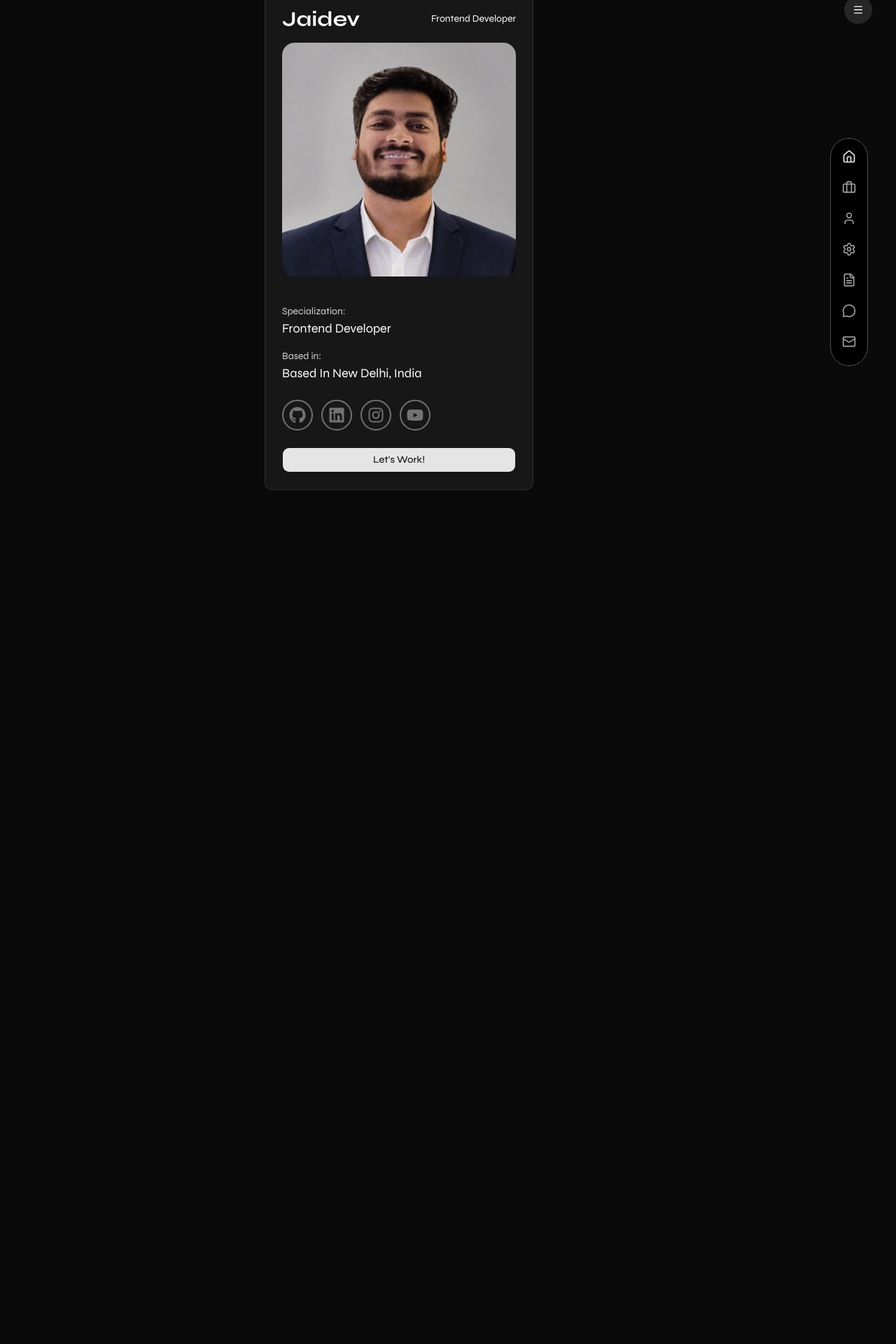
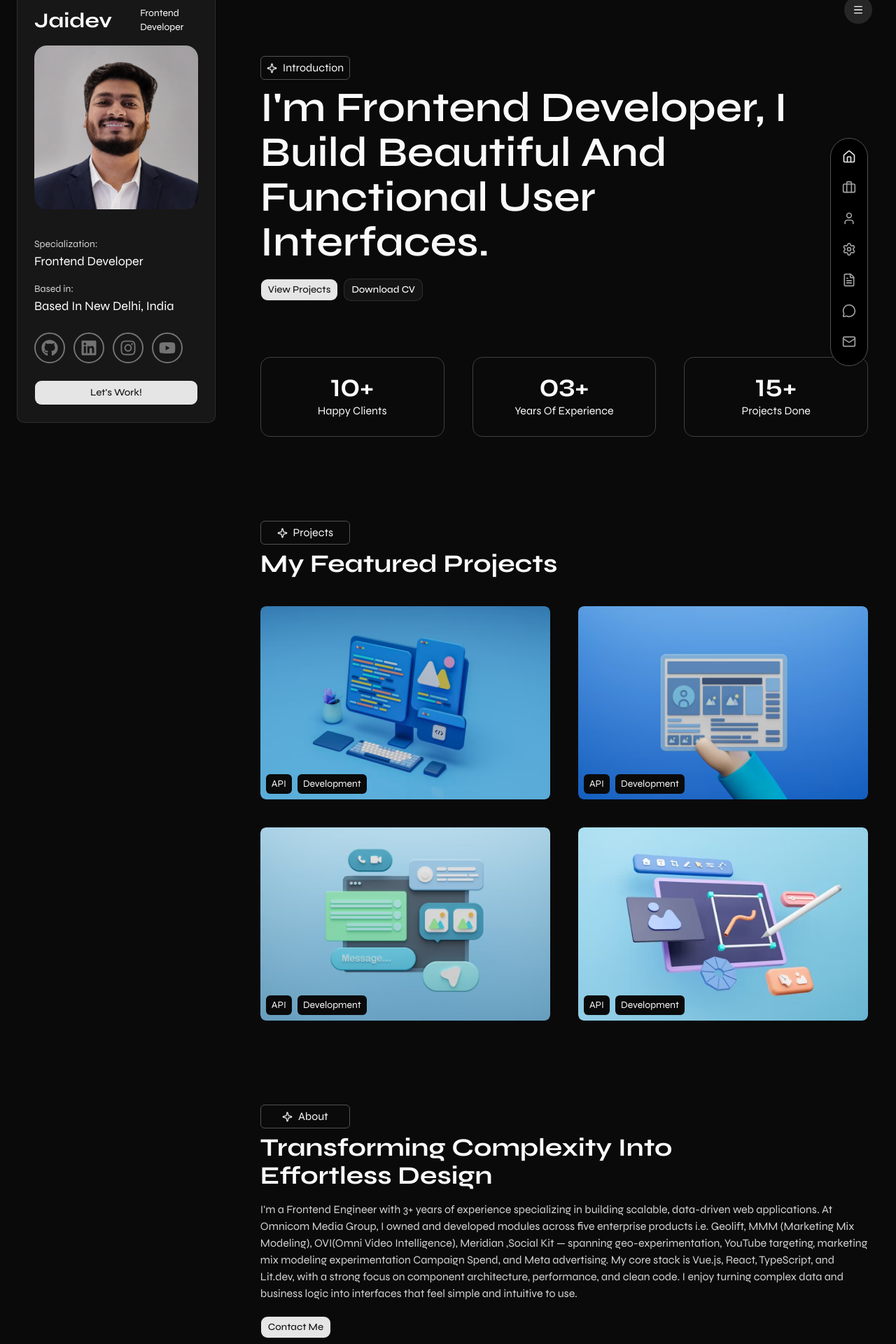
Before and after one commit to Jaidev-Singh-JD/personal-portfolio, a React (Vite) app: page / in a window 1280 px wide. Shown: the part 40-1960 px from the top of the page at 70% size. Built offline with nearby package versions, Linux system fonts and the light colour scheme.

Commit message:
Add motion library and implement animated components for Home, About, Stats, and Projects sections

```diff
--- a/package.json
+++ b/package.json
@@ -15,6 +15,7 @@
     "class-variance-authority": "^0.7.1",
     "clsx": "^2.1.1",
     "lucide-react": "^1.21.0",
+    "motion": "^12.41.0",
     "radix-ui": "^1.6.0",
     "react": "^19.2.6",
     "react-dom": "^19.2.6",
--- a/src/App.tsx
+++ b/src/App.tsx
@@ -3,12 +3,26 @@
  * @license Apache-2.0
  */
 
-import {Button} from '@/components/ui/button';
+/**
+ * Node modules
+ */
+import {useEffect} from 'react';
+
+/**
+ * Components
+ */
+import {Home} from '@/components/Home';
+import { Stats } from '@/components/Stats';
+import { Projects } from '@/components/Projects';
+import {About} from './components/About'
 
 export const App = () => {
   return (
-    <div className="h-[300vh]">
-      <Button>Hello World</Button>
-    </div>
+    <main className='flex flex-col container mx-auto p-10 max-w-4xl lg:pr-10 lg:pl-0 lg:max-w-6xl'>
+      <Home />
+      <Stats />
+      <Projects/>
+      <About/>
+    </main>
   );
-}
+};
--- /dev/null
+++ b/src/components/About.tsx
@@ -0,0 +1,57 @@
+/**
+ * @copyright 2026 Jaidev Singh
+ * @license Apache-2.0
+ */
+/**
+ * Node modules
+ */
+import { motion } from 'motion/react';
+
+/**
+ * Custom modules
+ */
+import { fadeUp, staggerContainer } from '@/lib/animation';
+
+/**
+ * Components
+ */
+import { SectionHeader } from '@/components/SectionHeader';
+import { Button } from '@/components/ui/button';
+
+export const About = () => {
+  return (
+    <motion.section
+      initial='hidden'
+      whileInView='visible'
+      viewport={{ once: true, amount: 0.3 }}
+      variants={staggerContainer(0)}
+      className='mt-30 scroll-mt-10'
+      id='about'
+    >
+      <SectionHeader
+        subtitle='About'
+        title='Transforming complexity into effortless design'
+      ></SectionHeader>
+      <motion.p
+        variants={fadeUp}
+        className='mt-4 text-neutral-300'
+      >
+        I'm a Frontend Engineer with 3+ years of experience specializing in
+        building scalable, data-driven web applications. At Omnicom Media Group,
+        I owned and developed modules across five enterprise products i.e.
+        Geolift, MMM (Marketing Mix Modeling), OVI(Omni Video Intelligence),
+        Meridian ,Social Kit — spanning geo-experimentation, YouTube targeting,
+        marketing mix modeling experimentation Campaign Spend, and Meta advertising. My core stack is Vue.js,
+        React, TypeScript, and Lit.dev, with a strong focus on component
+        architecture, performance, and clean code. I enjoy turning complex data
+        and business logic into interfaces that feel simple and intuitive to
+        use.
+      </motion.p>
+      <motion.div
+      variants={fadeUp}
+      transition={{delay:0.2}}>
+        <Button className='mt-5'>Contact Me</Button>
+      </motion.div>
+    </motion.section>
+  );
+};
--- /dev/null
+++ b/src/components/Home.tsx
@@ -0,0 +1,62 @@
+/**
+ * @copyright 2026 Jaidev Singh
+ * @license Apache-2.0
+ */
+/**
+ * Node modules
+ */
+import { motion } from 'motion/react';
+
+/**
+ * Custom modules
+ */
+import { fadeUp, staggerContainer } from '@/lib/animation';
+
+/**
+ * Components
+ */
+import { Button } from '@/components/ui/button';
+
+/**
+ * Assets
+ */
+import { SparkleIcon } from 'lucide-react';
+
+export const Home = () => {
+  return (
+    <motion.section
+      initial='hidden'
+      whileInView='visible'
+      viewport={{ once: true, amount: 0.3 }}
+      variants={staggerContainer(0)}
+      className='pt-20'
+      id='home'
+    >
+      <motion.p
+        variants={fadeUp}
+        className='flex items-center justify-center py-1 gap-2 border border-neutral-600 rounded-sm w-32'
+      >
+        <SparkleIcon size={15} />
+        <span>Introduction</span>
+      </motion.p>
+
+      <motion.h1
+        variants={fadeUp}
+        className='text-4xl md:text-5xl lg:text-6xl font-semibold capitalize mt-2 max-w-3xl md:leading-16'
+      >
+        I'm <span className='text-primary'></span> Frontend Developer, I build
+        beautiful and functional user interfaces.
+      </motion.h1>
+
+      <motion.div
+        variants={fadeUp}
+        className='mt-5 flex gap-2'
+      >
+        <Button asChild>
+          <a href='#projects'>View Projects</a>
+        </Button>
+        <Button variant='outline'>Download CV</Button>
+      </motion.div>
+    </motion.section>
+  );
+};
--- /dev/null
+++ b/src/components/ProjectCard.tsx
@@ -0,0 +1,45 @@
+/**
+ * @copyright 2026 Jaidev Singh
+ * @license Apache-2.0
+ */
+/**
+ * Node modules
+ */
+import { motion } from 'motion/react';
+
+/**
+ * Custom modules
+ */
+import { fadeUp } from '@/lib/animation';
+
+/**
+ * Types
+ */
+import type { ProjectType } from '@/types';
+
+export const ProjectCard = ({
+  imgSrc,
+  projectLink,
+  tags,
+  title,
+}: ProjectType) => {
+  return (
+    <motion.div
+      variants={fadeUp}
+      className='relative'
+    >
+      <div className='overflow-hidden rounded-md'>
+        <img src={imgSrc} alt={title} className='rounded-md transition duration-500 hover:scale-115 w-full' />
+      </div>
+      <figure/>
+
+      <div className='absolute bottom-0 p-2 flex gap-2'>
+        {tags.map((tag, i) => (
+          <span key={i} className='bg-background hover:bg-primary hover:text-black py-1 px-2 rounded-sm text-sm cursor-pointer'>
+            {tag}
+          </span>
+        ))}
+      </div>
+    </motion.div>
+  );
+};
--- /dev/null
+++ b/src/components/Projects.tsx
@@ -0,0 +1,57 @@
+/**
+ * @copyright 2026 Jaidev Singh
+ * @license Apache-2.0
+ */
+/**
+ * Node modules
+ */
+import { motion } from 'motion/react';
+
+/**
+ * Custom modules
+ */
+import { staggerContainer } from '@/lib/animation';
+
+/**
+ * Components
+ */
+import { SectionHeader } from '@/components/SectionHeader';
+import { ProjectCard } from '@/components/ProjectCard';
+
+/**
+ * Constants
+ */
+import { projectsData } from '@/constants';
+
+export const Projects = () => {
+  return (
+    <motion.section
+      variants={staggerContainer(0)}
+      className='mt-30 scroll-mt-10'
+      id='projects'
+    >
+      <SectionHeader
+        subtitle='Projects'
+        title='My featured Projects'
+      />
+
+      <motion.div
+        className='grid md:grid-cols-2 gap-10 mt-10'
+        initial='hidden'
+        whileInView='visible'
+        viewport={{ once: true, amount: 0.3 }}
+        variants={staggerContainer(0.5)}
+      >
+        {projectsData.map((project, i) => (
+          <ProjectCard
+            key={i}
+            imgSrc={project.imgSrc}
+            projectLink={project.projectLink}
+            tags={project.tags}
+            title={project.title}
+          />
+        ))}
+      </motion.div>
+    </motion.section>
+  );
+};
--- /dev/null
+++ b/src/components/SectionHeader.tsx
@@ -0,0 +1,43 @@
+/**
+ * @copyright 2026 Jaidev Singh
+ * @license Apache-2.0
+ */
+/**
+ * Node modules
+ */
+import { motion } from 'motion/react';
+
+/**
+ * Custom modules
+ */
+import { fadeUp} from '@/lib/animation';
+
+/**
+ * Assets
+ */
+import { SparkleIcon } from 'lucide-react';
+
+export const SectionHeader = ({
+  title,
+  subtitle,
+}: {
+  title: string;
+  subtitle: string;
+}) => {
+  return (
+    <>
+      <motion.p
+        variants={fadeUp}
+        className='flex items-center justify-center py-1 gap-2 border border-neutral-600 rounded-sm w-32'
+      >
+        <SparkleIcon size={15} /> {subtitle}
+      </motion.p>
+      <motion.h2
+        variants={fadeUp}
+        className='text-4xl font-bold capitalize mt-2 md:max-w-3xl'
+      >
+        {title}
+      </motion.h2>
+    </>
+  );
+};
--- /dev/null
+++ b/src/components/Stats.tsx
@@ -0,0 +1,41 @@
+/**
+ * @copyright 2026 Jaidev Singh
+ * @license Apache-2.0
+ */
+/**
+ * Node modules
+ */
+import { motion } from 'motion/react';
+
+/**
+ * Custom modules
+ */
+import { fadeUp, staggerContainer } from '@/lib/animation';
+
+/**
+ * Constants
+ */
+import { statsData } from '@/constants';
+
+export const Stats = () => {
+  return (
+    <motion.section
+      initial='hidden'
+      whileInView='visible'
+      viewport={{ once: true, amount: 0.8 }}
+      variants={staggerContainer(0.6)}
+      className='grid grid-cols-1 sm:grid-cols-2 md:grid-cols-3 gap-10 mt-20'
+    >
+        {statsData.map((stats, i) => (
+          <motion.div
+            key={i}
+            variants={fadeUp}
+            className='border border-neutral-700 rounded-xl flex justify-center items-center flex-col py-6'
+          >
+            <p className='text-4xl capitalize font-bold lining-nums'>{stats.number}</p>
+            <p className=''>{stats.label}</p>
+          </motion.div>
+        ))}
+    </motion.section>
+  );
+};
--- a/src/constants/index.tsx
+++ b/src/constants/index.tsx
@@ -8,6 +8,8 @@
  */
 import type {
   LinksType,
+  StatsType,
+  ProjectType
 } from '@/types';
 
 /**
@@ -70,7 +72,51 @@ const socialLinks: LinksType[] = [
   },
 ];
 
+const statsData: StatsType[] = [
+  {
+    number: '10+',
+    label: 'Happy Clients',
+  },
+  {
+    number: '03+',
+    label: 'Years Of Experience',
+  },
+  {
+    number: '15+',
+    label: 'Projects Done',
+  },
+];
+
+const projectsData: ProjectType[] = [
+  {
+    imgSrc: '/images/project-ph-1.jpeg',
+    title: 'Todo App',
+    tags: ['API', 'Development'],
+    projectLink: 'https://musify-5al0.onrender.com/',
+  },
+  {
+    imgSrc: '/images/project-ph-2.jpeg',
+    title: 'File Manager App',
+    tags: ['API', 'Development'],
+    projectLink: 'https://musify-5al0.onrender.com/',
+  },
+  {
+    imgSrc: '/images/project-ph-3.jpeg',
+    title: 'Weather App',
+    tags: ['API', 'Development'],
+    projectLink: 'https://musify-5al0.onrender.com/',
+  },
+  {
+    imgSrc: '/images/project-ph-4.jpeg',
+    title: 'Student Management App',
+    tags: ['API', 'Development'],
+    projectLink: 'https://musify-5al0.onrender.com/',
+  },
+];
+
 export {
   socialLinks,
   navLinks,
+  statsData,
+  projectsData
 };
--- /dev/null
+++ b/src/lib/animation.ts
@@ -0,0 +1,23 @@
+/**
+ * @copyright 2026 Jaidev Singh
+ * @license Apache-2.0
+ */
+
+import type { Variants } from 'framer-motion';
+
+// Container variant for staggering children
+export const staggerContainer = (delay = 0): Variants => ({
+  hidden: {},
+  visible: {
+    transition: {
+      delayChildren: delay, // add per-section control
+      staggerChildren: 0.4,
+    },
+  },
+});
+
+// Child item fade-up animation
+export const fadeUp: Variants = {
+  hidden: { opacity: 0, y: 30 },
+  visible: { opacity: 1, y: 0, transition: { duration: 0.6 } },
+};
```
Also changed, not shown: 1 other file (tests, documents, lock files or other folders).
